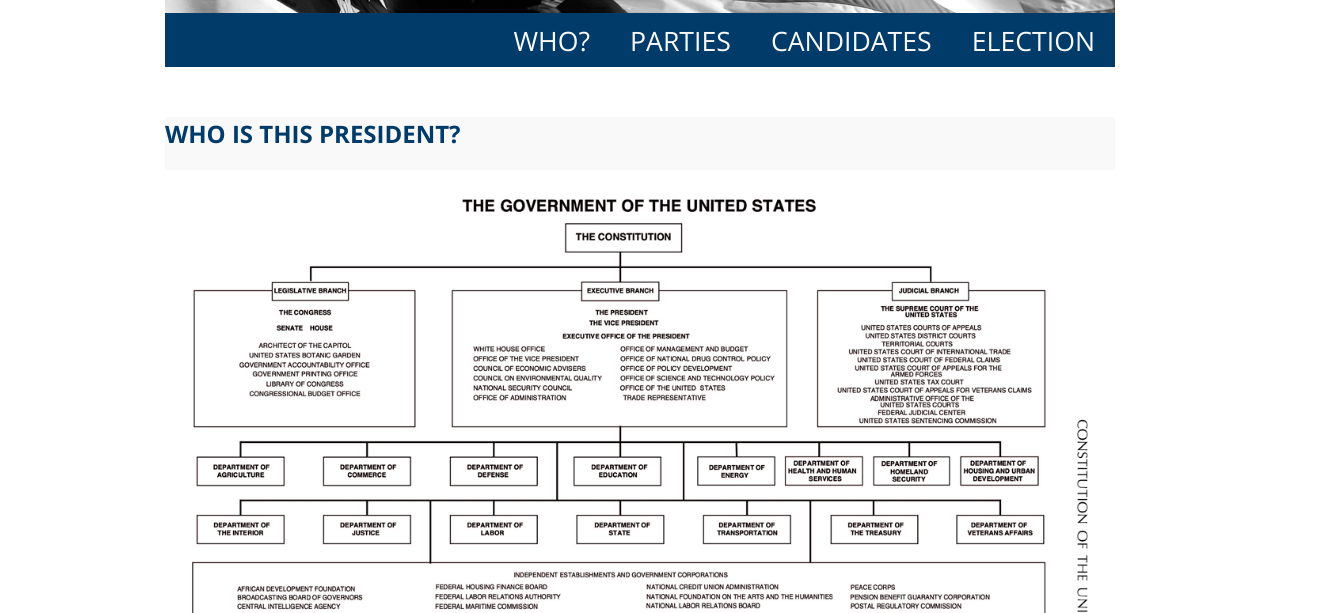
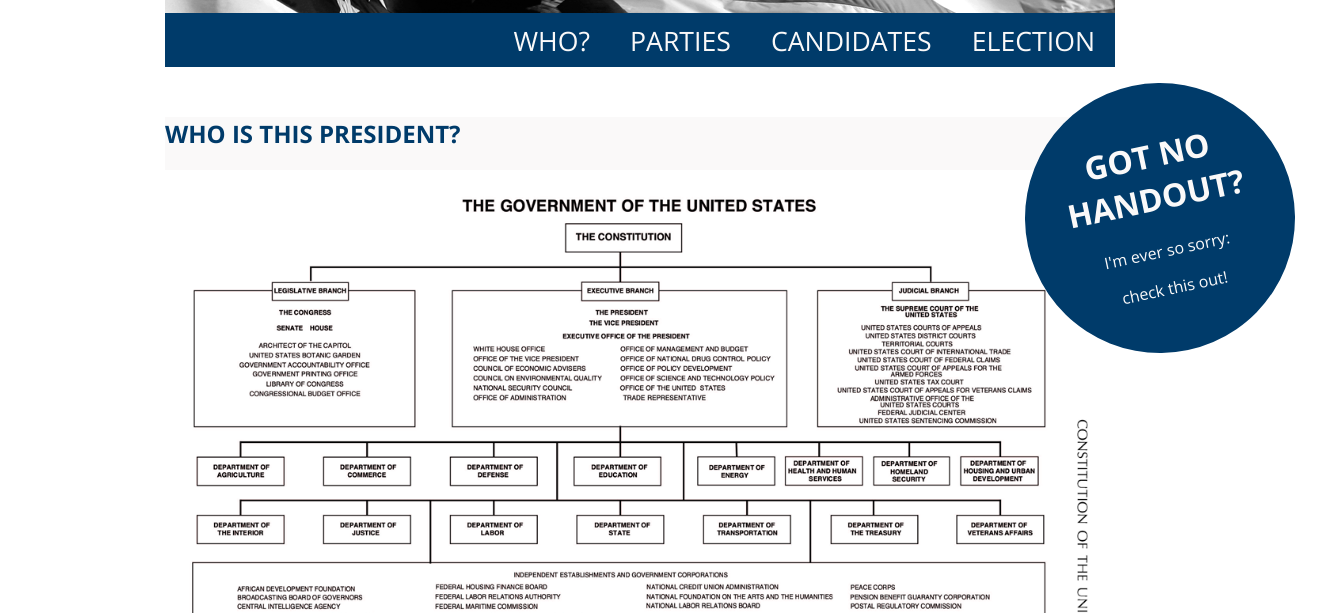
Before and after one commit to kleinerriese/us_election, a plain HTML site: page index.html in a window 1280 px wide. Shown: the part 187-800 px from the top of the page, 1320 px wide, since content can reach past the window. Drawn offline with nearby package versions, Linux system fonts and the light colour scheme.

Commit message:
added handout
cheers chaps!!!

```diff
--- a/index.html
+++ b/index.html
@@ -17,7 +17,14 @@
         <li class="li"><a href="#who"><span class="li_bg">WHO?</span></a></li>
       </ul>
     </nav>
-  </div>
+  </div><a href="handout.pdf">
+    <div class="handout">
+      <div class="text">
+        <h1>Got no Handout?</h1>
+        <p>I'm ever so sorry: <br></p>
+        <p>check this out!</p>
+      </div>
+    </div></a>
   <div class="main">
     <div id="who">
       <section id="who">
--- a/sass/main.sass
+++ b/sass/main.sass
@@ -71,6 +71,30 @@ ul
 
 .li_bg:hover
   border-bottom: 3px solid $underline
+
+.handout
+  position: absolute
+  top: 270px
+  right: -15px
+  z-index: 100
+  width: 270px
+  height: 270px
+  border-radius: 50%
+  overflow: hidden
+  +transform(rotate(-12deg))
+  background-color: $header
+
+.handout:hover
+  border: 3px solid $underline
+
+.handout h1, .handout p
+  color: $bg
+
+.text
+  position: absolute
+  left: 50%
+  margin-left: -135px
+  text-align: center
 
 .main
   position: relative
```
Also changed, not shown: css/main.css, 3 other files.
